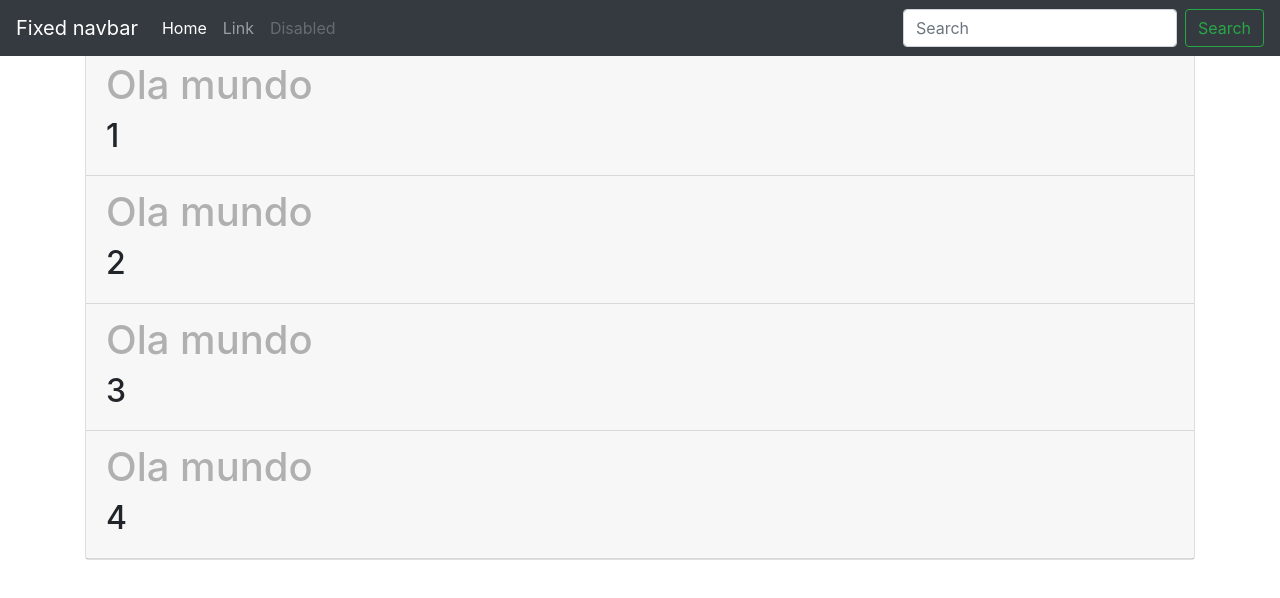
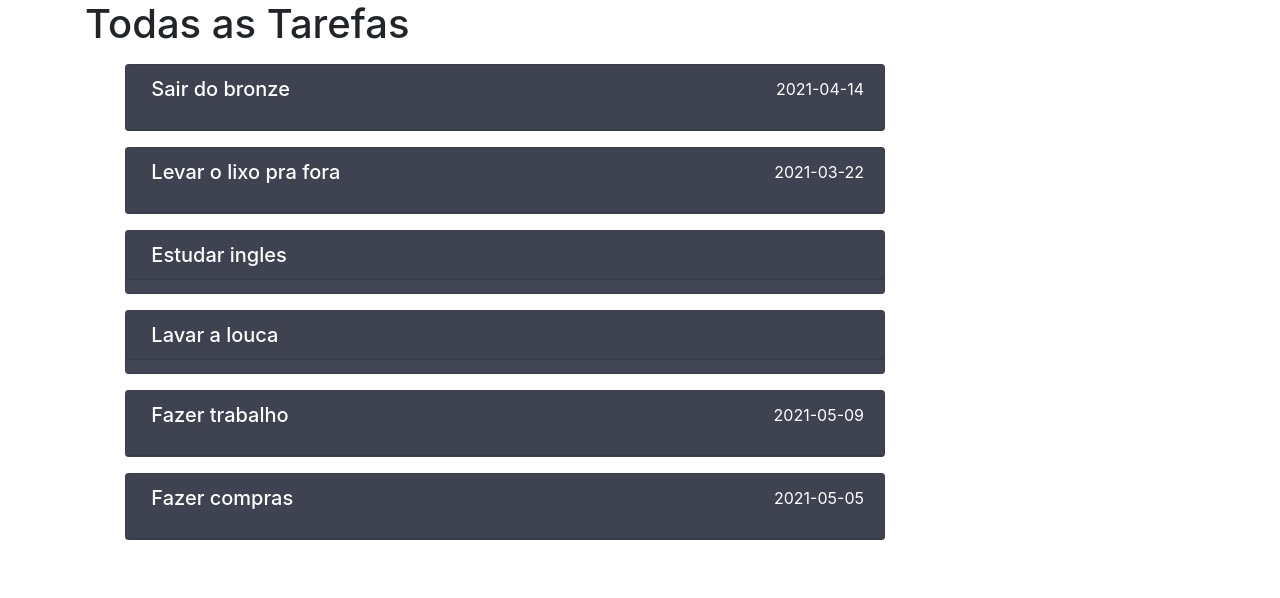
Before and after one commit to PedroPaiao/simple-note, an Angular app: page / in a window 1280 px wide. Shown: the top 598 px of the page. Built offline with nearby package versions, Linux system fonts and the light colour scheme.

Commit message:
feat: task listing

```diff
--- a/src/app/app-routing.module.ts
+++ b/src/app/app-routing.module.ts
@@ -1,9 +1,10 @@
 import { NgModule } from '@angular/core';
 import { RouterModule, Routes } from '@angular/router';
-import { JumbletronDemonstrationComponent } from './components/jumbletron-demonstration/jumbletron-demonstration.component';
+import { TaskListComponent } from './components/task-list/task-list.component';
 
 const routes: Routes = [
-  { path: "", component: JumbletronDemonstrationComponent }
+  { path: ":list", component: TaskListComponent },
+  { path: "", component: TaskListComponent }
 ];
 
 @NgModule({
--- a/src/app/app.component.html
+++ b/src/app/app.component.html
@@ -1,4 +1,4 @@
-<nav class="navbar navbar-expand-md navbar-dark fixed-top bg-dark">
+<!-- <nav class="navbar navbar-expand-md navbar-dark fixed-top bg-dark">
   <a class="navbar-brand" href="#">Fixed navbar</a>
   <button class="navbar-toggler" type="button" data-toggle="collapse" data-target="#navbarCollapse" aria-controls="navbarCollapse" aria-expanded="false" aria-label="Toggle navigation">
     <span class="navbar-toggler-icon"></span>
@@ -20,7 +20,7 @@
       <button class="btn btn-outline-success my-2 my-sm-0" type="submit">Search</button>
     </form>
   </div>
-</nav>
+</nav> -->
 
 <div class="container">
   <router-outlet></router-outlet>
--- /dev/null
+++ b/src/app/components/task-list/task-list.component.html
@@ -0,0 +1,28 @@
+<h1>{{title}}</h1>
+
+<ul *ngIf="tasks" class="task-list">
+  <li *ngFor="let task of tasks; let index = index" class="task">
+
+    <div class="btn card p-0 collapsed task-header" data-toggle="collapse" [attr.data-target]="'#collapse' + index"
+      aria-expanded="false" aria-controls="collapse">
+      <div class="card-header d-flex justify-content-between" id="heading">
+        <h5 class="mb-0">
+          {{task.name}}
+        </h5>
+        <p class="justify-self-end">{{task.deadline}}</p>
+      </div>
+    </div>
+
+    <div [attr.id]="'collapse'+index " class="collapse" aria-labelledby="heading">
+      <div class="d-flex">
+        <div class="card-body">
+          {{task.description}}
+        </div>
+        <button type="button" class="btn btn-success task-complete-btn">
+          <p>Completo</p>
+        </button>
+      </div>
+    </div>
+  </li>
+
+</ul>
--- /dev/null
+++ b/src/app/components/task-list/task-list.component.scss
@@ -0,0 +1,29 @@
+*{
+    white-space: pre-wrap;
+    box-sizing: border-box;
+}
+
+ul {
+    list-style-type: none;
+}
+
+.task-list {
+    max-width: 50rem;
+}
+
+.task {
+    border-radius: 3px;
+    background-color: #ddd;
+}
+.task-header {
+    margin: 1rem 0;
+    min-height: 4rem;
+    background-color: #424554;
+    color: #fff;
+}
+
+.task-complete-btn {
+    height: 40px;
+    align-self: flex-end;
+    margin: 0.5rem;
+}
--- /dev/null
+++ b/src/app/components/task-list/task-list.component.ts
@@ -0,0 +1,53 @@
+import { Component, OnInit } from '@angular/core';
+import {tasks as taskList } from '../../mocks/tasks'
+
+import { ActivatedRoute } from '@angular/router';
+
+@Component({
+  selector: 'app-task-list',
+  templateUrl: './task-list.component.html',
+  styleUrls: ['./task-list.component.scss']
+})
+
+export class TaskListComponent implements OnInit {
+  tasks: any;
+  title: any;
+  list: any = 'dsad';
+  currentDate: string = '2021-05-05'; // por praticidade
+  constructor(private _route:ActivatedRoute){}
+
+  ngOnInit(): void {
+    this._route.paramMap.subscribe(params => {
+      if(params)
+        this.list = params.get('list');
+   });
+   switch(this.list) {
+    case 'today':
+      this.title = 'Tarefas de Hoje'
+      this.tasks = taskList.filter((task: any) => {
+        return(task.deadline == this.currentDate)
+      });
+      break;
+    case 'done':
+      this.title = 'Tarefas Completas';
+      this.tasks = taskList.filter((task: any) => task.done);
+      break;
+    case 'late':
+      this.title = 'Tarefas Atrasadas';
+      this.tasks = taskList.filter((task:any) => {
+        return (new Date(task.deadline) < new Date(this.currentDate))
+      });
+      break;
+    case 'important':
+      this.title = 'Tarefas Importantes';
+      this.tasks = taskList.filter((task: any) => task.tag === 'important');
+      break;
+    default:
+      this.title = 'Todas as Tarefas';
+      this.tasks = taskList;
+
+   }
+
+  }
+
+}
--- a/src/app/mocks/tasks.js
+++ /dev/null
@@ -1,5 +0,0 @@
-[
-  {
-    description: "name"
-  }
-]
--- /dev/null
+++ b/src/app/mocks/tasks.ts
@@ -0,0 +1,43 @@
+export const tasks: Object[] = [
+  {
+    name: "Sair do bronze",
+    description: "Queria pegar Silver pros meus amigos pararem de me chamar de noob",
+    tag: "semanal",
+    done: false,
+    deadline: "2021-04-14",
+  },
+  {
+    name: "Levar o lixo pra fora",
+    description: "O lixo da cozinha ja ta dando bigato, melhor levar pra fora antes de digievoluirem pra mosca",
+    tag: "Semanal",
+    done: false,
+    deadline: "2021-03-22",
+  },
+  {
+    name: "Estudar ingles",
+    description: "Gotta get them grades on TOEFL",
+    tag: "sem data",
+    done: false,
+    deadline: "",
+  },
+  {
+    name: "Lavar a louca",
+    description: "Lavar a louca e limpar a pia",
+    tag: "sem data",
+    done: true,
+    deadline: "",
+  },
+  {
+    name: "Fazer trabalho",
+    description: "O professor de progWeb extendeu a data do trabalho, melhor fazer logo desta vez",
+    tag: "importante",
+    done: false,
+    deadline: "2021-05-09",
+  },
+  {
+    name: "Fazer compras",
+    description: "comprar: \n\t-batatas\n\t-tomates\n\t-leite\n\t-alfafa\n\t-vinagre",
+    done: true,
+    deadline: "2021-05-05",
+  },
+]
```
Also changed, not shown: src/app/app.module.ts (+6 -3 lines), 1 other file (tests, documents, lock files or other folders).
